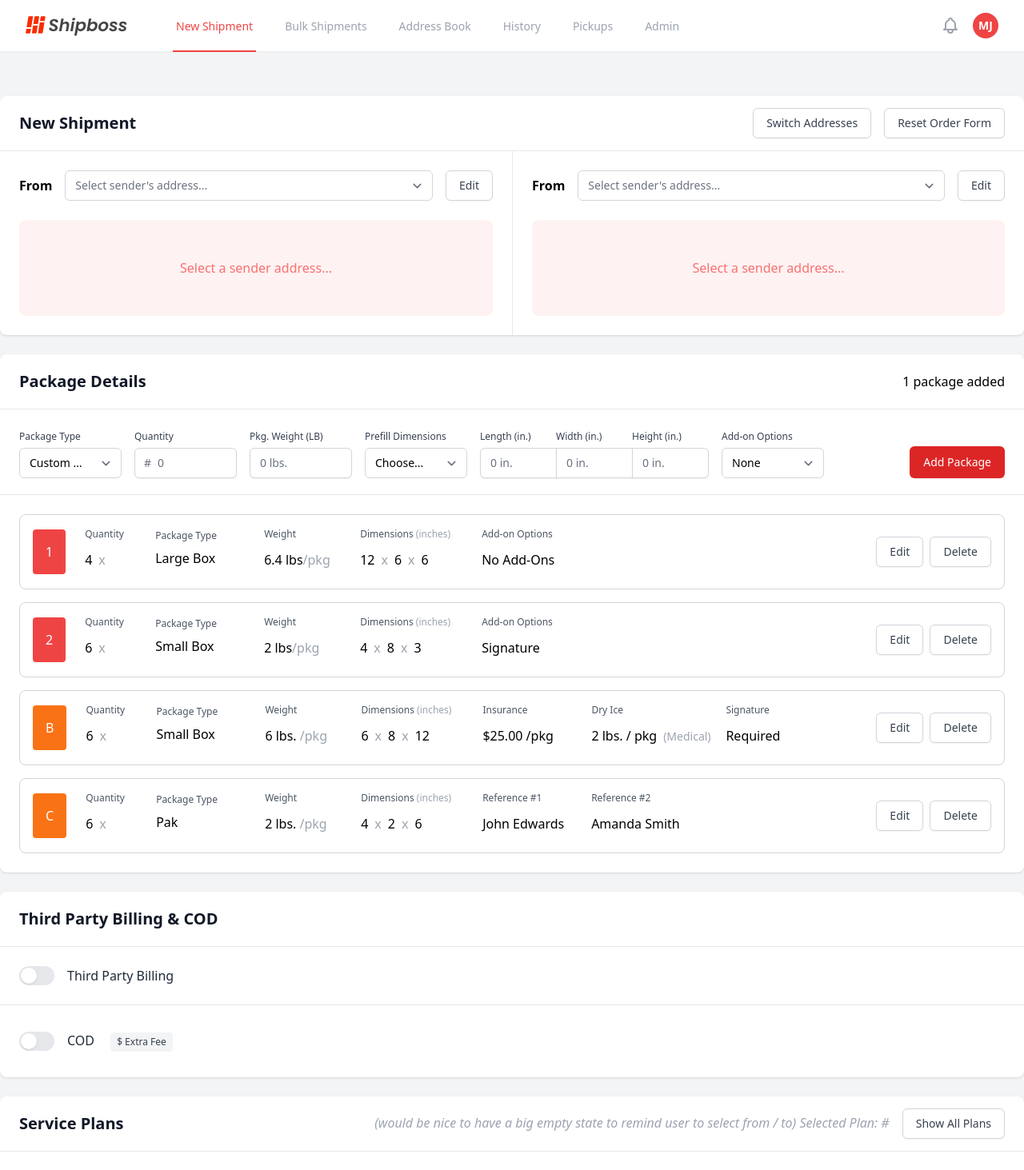
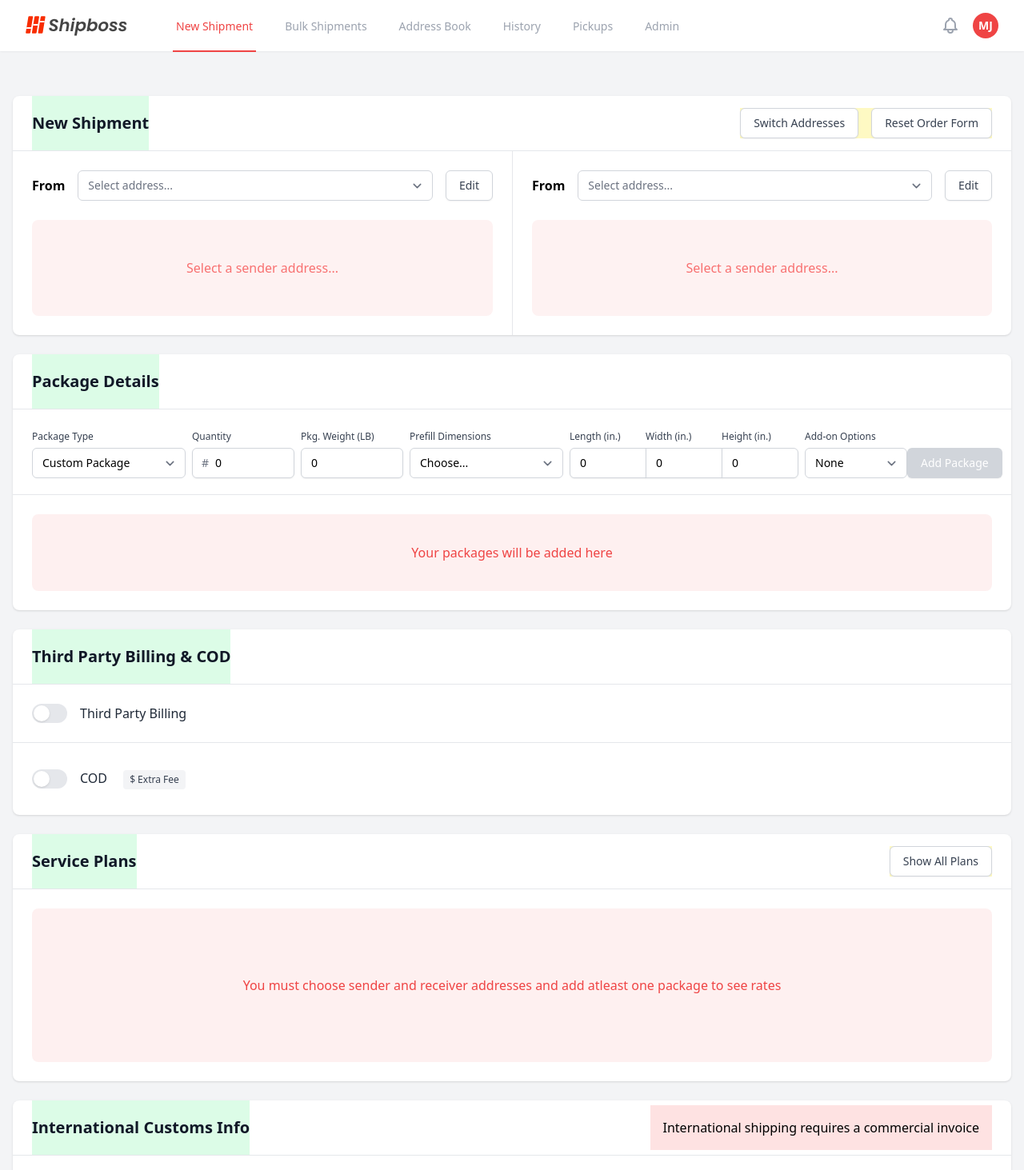
Before and after one commit to noam-elbaz/shipboss-next-js, a Next.js app: page /new-shipment in a window 1280 px wide. Shown: the top 1463 px of the page at 80% size. Built offline with nearby package versions, Linux system fonts and the light colour scheme.

Commit message:
more goodies

```diff
--- a/components/Card.js
+++ b/components/Card.js
@@ -1,5 +1,3 @@
-
-
 export default function Card({ children }) {
   return (
     <div className="bg-white overflow-hidden shadow rounded-lg divide-y divide-gray-200">
--- a/components/CardTitle.js
+++ b/components/CardTitle.js
@@ -2,22 +2,26 @@ export default function CardTitle({ title, children, button, action }) {
   return (
     <div className="">
       {/* CARD TITLE */}
-      <div className="px-4 sm:px-6 sm:flex sm:items-center w-full justify-between">
-        <div className="py-5 ">
-          <h1 className="text-xl font-semibold text-gray-900">{title}</h1>
+      <div className="px-4 sm:px-6 flex items-center justify-between">
+        <div className="py-3 sm:py-5 bg-green-100 shrink-0">
+          <h1 className="text-md sm:text-xl font-semibold text-gray-900">
+            {title}
+          </h1>
         </div>
 
         {button && (
+          <div className="bg-yellow-100">
             <button
               onClick={action}
               type="button"
-            className="inline-flex items-center px-3 py-2 border border-gray-300 shadow-sm text-sm leading-4 font-medium rounded-md text-gray-700 bg-white hover:bg-gray-50 focus:outline-none focus:ring-2 focus:ring-offset-2 focus:ring-red-500"
+              className="items-center px-3 py-2 border border-gray-300 shadow-sm text-sm leading-4 font-medium rounded-md text-gray-700 bg-white hover:bg-gray-50 focus:outline-none focus:ring-2 focus:ring-offset-2 focus:ring-red-500"
             >
               {button}
             </button>
+          </div>
         )}
 
-        {children && <>{children}</>}
+        {children && <div className="bg-yellow-100">{children}</div>}
       </div>
     </div>
   );
--- a/components/layout.js
+++ b/components/layout.js
@@ -1,17 +1,26 @@
 // components/layout.js
-
+import { useState } from "react";
 import Navbar from "./navbar";
 
 export default function Layout({ children }) {
+  const [modalVisible, setModalVisible] = useState(false);
+
   return (
-    <div className="h-full w-screen bg-100 min-h-screen">
-      <Navbar />
-      <div className="pt-20  min-h-screen h-full bg-gray-100">
-        <div className="max-w-7xl mx-auto">
-          <div className="py-10">
-            <main>{children}</main>
+    <div className="relative h-full w-screen bg-100 min-h-screen">
+      {modalVisible && (
+        <div className="z-[100] top-0 left-0 absolute bg-black/75 w-screen h-screen"></div>
+      )}
+
+      <div className="relative">
+        <Navbar />
+        <div className="pt-10 sm:pt-20 min-h-screen h-full bg-gray-100">
+          <div className="max-w-7xl mx-auto">
+            <div className="px-4 py-10">
+              <main>{children}</main>
+            </div>
           </div>
         </div>
+        <div className="p-4 bg-white border-t border-gray-200">Footer</div>
       </div>
     </div>
   );
--- a/package.json
+++ b/package.json
@@ -11,10 +11,12 @@
   "dependencies": {
     "@headlessui/react": "^1.6.6",
     "@heroicons/react": "^1.0.6",
+    "@supabase/supabase-js": "^1.35.6",
     "next": "12.2.3",
     "next-auth": "^4.10.3",
     "react": "18.2.0",
-    "react-dom": "18.2.0"
+    "react-dom": "18.2.0",
+    "react-json-pretty": "^2.2.0"
   },
   "devDependencies": {
     "@tailwindcss/forms": "^0.5.2",
--- a/pages/account.js
+++ b/pages/account.js
@@ -1,6 +1,7 @@
 import React from "react";
 import { useSession, getSession } from "next-auth/react";
 import Card from "../components/Card";
+import CardContent from "../components/CardContent";
 
 export default function Account() {
   const { data: session, status } = useSession();
@@ -8,7 +9,9 @@ export default function Account() {
   if (status === "authenticated") {
     return (
       <Card>
-        <div>Welcome {session.user.email}</div>
+        <CardContent>
+          <div>Welcome {session.user.email}</div>
+        </CardContent>
       </Card>
     );
   } else {
--- /dev/null
+++ b/pages/blog.js
@@ -0,0 +1,25 @@
+import Card from "../components/Card";
+import CardContent from "../components/CardContent";
+import CardTitle from "../components/CardTitle";
+
+export function getStaticProps() {
+  return {
+    props: {
+      orders: [],
+    },
+  };
+}
+
+export default function Blog({ orders }) {
+  return (
+    <>
+      <div className="max-w-7xl mx-auto">
+        <Card>
+          <CardTitle title="Blog" />
+
+          <CardContent>{JSON.stringify(orders, null, 2)}</CardContent>
+        </Card>
+      </div>
+    </>
+  );
+}
--- a/pages/index.js
+++ b/pages/index.js
@@ -1,7 +1,7 @@
 import Card from "../components/Card";
 import Link from "next/link";
 
-export default function Page() {
+export default function Home() {
   return (
     <>
       <div className="max-w-7xl mx-auto">
--- a/pages/new-shipment.js
+++ b/pages/new-shipment.js
@@ -33,36 +33,15 @@ export default function NewShipment() {
   const [packageDetailInput, setPackageDetailInput] = useState({
     id: null,
     type: null,
-    quantity: null,
-    weight: null,
-    length: null,
-    width: null,
-    height: null,
+    quantity: 0,
+    weight: 0,
+    length: 0,
+    width: 0,
+    height: 0,
     addons: null,
   });
 
-  const [packages, setPackages] = useState([
-    {
-      id: "A",
-      type: "Large Box",
-      quantity: 4,
-      weight: 6.4,
-      length: 12,
-      width: 6,
-      height: 6,
-      addons: null,
-    },
-    {
-      id: "B",
-      type: "Small Box",
-      quantity: 6,
-      weight: 2,
-      length: 4,
-      width: 8,
-      height: 3,
-      addons: "signature",
-    },
-  ]);
+  const [packages, setPackages] = useState([]);
 
   const handleChange = (event) => {
     setBillDuty(event.target.value);
@@ -80,10 +59,11 @@ export default function NewShipment() {
     setFromAddress(tempTo);
     setToAddress(tempFrom);
   }
+
   const addresses = [
     {
       id: 0,
-      name: "Select sender's address...",
+      name: "Select address...",
     },
     {
       id: 1,
@@ -117,26 +97,123 @@ export default function NewShipment() {
       },
       isResidental: false,
     },
+    {
+      id: 3,
+      name: "Jacque Rouel",
+      company: null,
+      address: {
+        street: "87 4th Ave.",
+        city: "Paris",
+        country: "France",
+        zip: "46373",
+      },
+      contact: {
+        phone: "+93 (23) 33-3842",
+        email: "jaqueroel@gmail.com",
+      },
+      isResidental: true,
+    },
   ];
 
-  const testPackageDetail = {
-    id: "C",
-    type: "Envelope",
-    quantity: 12,
-    weight: 4,
-    length: 1,
-    width: 4,
-    height: 5,
-    addons: "dry ice",
+  const resetPackageDetail = {
+    id: null,
+    type: null,
+    quantity: null,
+    weight: null,
+    length: null,
+    width: null,
+    height: null,
+    addons: null,
   };
 
   function addPackage() {
-    setPackages([...packages, testPackageDetail]);
-    console.log(packages);
+    if (packageDetailInput.weight != 0 && packageDetailInput.quantity != 0) {
+      setPackages([...packages, packageDetailInput]);
+      resetPackageDetailInput();
     }
+  }
+
+  const handleWeightInput = (event) => {
+    setPackageDetailInput({
+      ...packageDetailInput,
+      weight: event.target.value,
+    });
+  };
+
+  const handleWidthInput = (event) => {
+    setPackageDetailInput({
+      ...packageDetailInput,
+      width: event.target.value,
+    });
+  };
+
+  const handleHeightInput = (event) => {
+    setPackageDetailInput({
+      ...packageDetailInput,
+      height: event.target.value,
+    });
+  };
+
+  const handleLengthInput = (event) => {
+    setPackageDetailInput({
+      ...packageDetailInput,
+      length: event.target.value,
+    });
+  };
+
+  const handleQuantityInput = (event) => {
+    setPackageDetailInput({
+      ...packageDetailInput,
+      quantity: event.target.value,
+    });
+  };
+
+  const handleTypeInput = (event) => {
+    setPackageDetailInput({
+      ...packageDetailInput,
+      type: event.target.value,
+    });
+  };
+
+  const handlePrefillDimensions = (event) => {
+    if (event.target.value === "standard") {
+      setPackageDetailInput({
+        ...packageDetailInput,
+        length: 12,
+        width: 8,
+        height: 10,
+      });
+    } else if (event.target.value === "oversized") {
+      setPackageDetailInput({
+        ...packageDetailInput,
+        length: 24,
+        width: 16,
+        height: 20,
+      });
+    } else {
+      setPackageDetailInput({
+        ...packageDetailInput,
+        length: 0,
+        width: 0,
+        height: 0,
+      });
+    }
+  };
+
+  function resetPackageDetailInput() {
+    setPackageDetailInput({
+      ...packageDetailInput,
+      quantity: 0,
+      weight: 0,
+      length: 0,
+      width: 0,
+      height: 0,
+    });
+  }
+
   return (
     <>
-      <div className="max-w-7xl mx-auto flex flex-col space-y-6 pb-32">
+      <div className="max-w-7xl mx-auto flex flex-col space-y-4 sm:space-y-6 pb-32">
         <Card>
           <CardTitle title="New Shipment">
             <div className="flex space-x-4">
@@ -155,7 +232,7 @@ export default function NewShipment() {
             </div>
           </CardTitle>
 
-          <div className="grid grid-cols-2 w-full divide-x">
+          <div className="grid grid-cols-1 sm:grid-cols-2 w-full divide-y sm:divide-x sm:divide-y-0">
             {/* FROM - LEFT */}
             <div className="p-6">
               <div className="flex w-full place-items-center space-x-4 pb-6">
@@ -176,11 +253,13 @@ export default function NewShipment() {
                 </select>
                 <Button label="Edit" />
               </div>
+
               {fromAddress == 0 ? (
                 <div className="p-12 bg-red-50 grid place-content-center text-red-400 rounded-lg">
                   Select a sender address...
                 </div>
               ) : null}
+
               {fromAddress != 0 ? (
                 <div className="p-12 bg-gray-50 grid place-content-center text-gray-400 rounded-lg">
                   Address selected: {addresses[fromAddress].name}
@@ -224,19 +303,25 @@ export default function NewShipment() {
 
         <Card>
           <CardTitle title="Package Details">
-            {packageCount === 0 && <span>No packages added</span>}
-            {packageCount === 1 && <span>1 package added</span>}
-            {packageCount > 1 && <span>{packageCount} packages added</span>}
+            {packages === 0 && <span>No packages added</span>}
+            {packages.length === 1 && <span>1 package added</span>}
+            {packages.length > 1 && (
+              <span>{packages.length} packages added</span>
+            )}
           </CardTitle>
 
           <CardActions>
             <div className="w-full flex items-end justify-between">
-              <div className="flex flex-row gap-x-4">
-                <div>
+              <div className="flex flex-row space-x-2">
+                <div className="">
                   <label className="text-xs pb-2 font-medium text-gray-700">
                     Package Type
                   </label>
-                  <select className="text-ellipsis w-32 mt-1 block pl-3 pr-10 py-2 text-base border-gray-300 focus:outline-none focus:ring-red-500 focus:border-red-500 sm:text-sm rounded-md">
+                  <select
+                    value={packageDetailInput.type}
+                    onChange={handleTypeInput}
+                    className="text-ellipsis w-48 mt-1 block pl-3 pr-10 py-2 text-base border-gray-300 focus:outline-none focus:ring-red-500 focus:border-red-500 sm:text-sm rounded-md"
+                  >
                     <option>Custom Package</option>
                     <option>Large Box</option>
                     <option>Medium Box</option>
@@ -244,6 +329,7 @@ export default function NewShipment() {
                     <option>Envelope</option>
                   </select>
                 </div>
+
                 <div>
                   <label className="text-xs pb-2 font-medium text-gray-700">
                     Quantity
@@ -253,6 +339,8 @@ export default function NewShipment() {
                       <span className="text-gray-500 sm:text-sm">#</span>
                     </div>
                     <input
+                      value={packageDetailInput.quantity}
+                      onChange={handleQuantityInput}
                       placeholder="0"
                       type="number"
                       className="pl-7 block w-32 shadow-sm focus:ring-red-500 focus:border-red-500 sm:text-sm border-gray-300 rounded-md"
@@ -267,6 +355,8 @@ export default function NewShipment() {
                   <div className="mt-1">
                     <input
                       placeholder="0 lbs."
+                      value={packageDetailInput.weight}
+                      onChange={handleWeightInput}
                       type="number"
                       className="w-32  shadow-sm focus:ring-red-500 focus:border-red-500 sm:text-sm border-gray-300 rounded-md"
                     />
@@ -277,10 +367,13 @@ export default function NewShipment() {
                   <label className="text-xs pb-2 font-medium text-gray-700">
                     Prefill Dimensions
                   </label>
-                  <select className="text-ellipsis w-32 mt-1 block pl-3 pr-10 py-2 text-base border-gray-300 focus:outline-none focus:ring-red-500 focus:border-red-500 sm:text-sm rounded-md">
+                  <select
+                    onChange={handlePrefillDimensions}
+                    className="text-ellipsis w-48 mt-1 block pl-3 pr-10 py-2 text-base border-gray-300 focus:outline-none focus:ring-red-500 focus:border-red-500 sm:text-sm rounded-md"
+                  >
                     <option>Choose...</option>
-                    <option>Standard 12 x 8 x 10</option>
-                    <option>Oversized 24 x 16 x 20</option>
+                    <option value={"standard"}>Standard 12 x 8 x 10</option>
+                    <option value={"oversized"}>Oversized 24 x 16 x 20</option>
                   </select>
                 </div>
 
@@ -291,18 +384,23 @@ export default function NewShipment() {
                     </label>
                     <div className="mt-1">
                       <input
+                        value={packageDetailInput.length}
+                        onChange={handleLengthInput}
                         placeholder="0 in."
                         type="number"
                         className="w-24  shadow-sm focus:ring-red-500 focus:border-red-500 sm:text-sm border-gray-300 relative rounded-l-md focus:z-10"
                       />
                     </div>
                   </div>
+
                   <div>
                     <label className="  text-xs pb-2 font-medium text-gray-700">
                       Width (in.)
                     </label>
                     <div className="mt-1">
                       <input
+                        value={packageDetailInput.width}
+                        onChange={handleWidthInput}
                         placeholder="0 in."
                         type="number"
                         className="w-24  shadow-sm focus:ring-red-500 focus:border-red-500 sm:text-sm border-gray-300 relative focus:z-10"
@@ -316,6 +414,8 @@ export default function NewShipment() {
                     <div className="mt-1">
                       <input
                         type="number"
+                        value={packageDetailInput.height}
+                        onChange={handleHeightInput}
                         placeholder="0 in."
                         className="w-24 shadow-sm focus:ring-red-500 focus:border-red-500 sm:text-sm border-gray-300 relative rounded-r-md focus:z-10"
                       />
@@ -336,9 +436,16 @@ export default function NewShipment() {
                   </select>
                 </div>
               </div>
+
               <button
                 onClick={addPackage}
-                className="h-10 inline-flex items-center px-4 py-2 border border-transparent text-sm font-medium rounded-md shadow-sm text-white bg-red-600 hover:bg-red-700 focus:outline-none focus:ring-2 focus:ring-offset-2 focus:ring-red-500"
+                className={classNames(
+                  "inline-flex shrink-0 items-center px-4 py-2 text-sm border border-transparent font-medium rounded-md shadow-sm text-white hover:bg-red-700 focus:outline-none focus:ring-2 focus:ring-offset-2 focus:ring-red-500",
+                  packageDetailInput.weight == 0 ||
+                    packageDetailInput.quantity == 0
+                    ? "bg-gray-300"
+                    : "bg-red-500"
+                )}
               >
                 Add Package
               </button>
@@ -347,10 +454,10 @@ export default function NewShipment() {
 
           {packages.length === 0 && (
             <CardContent>
-              <div className="bg-red-100/50 w-full h-24 p-4 rounded-lg grid place-content-center border border-red-500 border-dashed">
+              <div className="bg-red-100/50 w-full h-24 p-4 rounded-lg grid place-content-center">
                 <div className="flex space-y-2 place-items-center">
                   <div className="my-auto text-red-500">
-                    You packages will be added here
+                    Your packages will be added here
                   </div>
                 </div>
               </div>
@@ -428,6 +535,8 @@ export default function NewShipment() {
                   </div>
                 ))}
 
+                {false && (
+                  <>
                     <div className="flex justify-between p-4 border rounded-lg border-gray-300 items-center hover:shadow">
                       <div className="flex space-x-2 items-center">
                         <div className="px-4 py-4 bg-orange-500 text-white flex text-center items-center rounded">
@@ -566,6 +675,8 @@ export default function NewShipment() {
                         <Button label="Delete" />
                       </div>
                     </div>
+                  </>
+                )}
               </div>
             </CardContent>
           )}
@@ -721,26 +832,21 @@ export default function NewShipment() {
 
         <Card>
           <CardTitle title="Service Plans">
-            <div className="space-x-4">
-              <span className="text-left text-gray-400 italic">
-                (would be nice to have a big empty state to remind user to
-                select from / to) Selected Plan: #{selectedPlan}
-              </span>
             <Button label="Show All Plans" />
-            </div>
           </CardTitle>
           <CardContent>
-            {packageCount === 0 && (
-              <div className="bg-red-100/50 w-full h-24 p-4 rounded-lg grid place-content-center border border-red-500 border-dashed">
+            {packages.length == 0 && (
+              <div className="bg-red-100/50 w-full h-48 p-4 rounded-lg grid place-content-center">
                 <div className="flex space-y-2 place-items-center">
-                  <div className="my-auto text-red-500">
-                    You must add atleast one package to see rates
+                  <div className="my-auto text-red-500 text-center">
+                    You must choose sender and receiver addresses and add
+                    atleast one package to see rates
                   </div>
                 </div>
               </div>
             )}
 
-            {packageCount !== 0 && (
+            {packages.length > 0 && (
               <div className="space-y-12 lg:space-y-0 lg:grid lg:grid-cols-4 lg:gap-x-8">
                 {/* Plan Choice #1 */}
                 <div
@@ -862,7 +968,9 @@ export default function NewShipment() {
 
         <Card>
           <CardTitle title="International Customs Info">
+            <span className="hidden sm:block text-right p-4 bg-red-100">
               International shipping requires a commercial invoice
+            </span>
           </CardTitle>
           <CardContent>
             <div className="space-x-4 flex items-center">
@@ -1051,6 +1159,7 @@ export default function NewShipment() {
                 </div>
               </div>
             )}
+
             {makeCommercialInvoice && (
               <div>
                 <div className="w-full flex justify-between items-end pt-8">
@@ -1229,12 +1338,6 @@ export default function NewShipment() {
         <Card>
           <CardTitle title="Confirm & Print Label">
             <div className="flex space-x-4 place-items-center">
-              {pickupRequired && (
-                <div className="rounded-md bg-red-50 px-4 py-2 text-md text-red-700">
-                  You will be prompted to enter a pickup date and time after
-                  clicking confirm and print.
-                </div>
-              )}
               <div className="font-base text-gray-800 text-right">
                 This shipment requires pickup
               </div>
@@ -1256,6 +1359,12 @@ export default function NewShipment() {
             </div>
           </CardTitle>
           <CardContent>
+            {pickupRequired && (
+              <div className="rounded-md bg-red-50 px-4 py-2 text-md text-red-700">
+                You will be prompted to enter a pickup date and time after
+                clicking confirm and print.
+              </div>
+            )}
             <div className="flex justify-between items-center">
               <div className="space-x-4 flex items-center">
                 <span>Label Type</span>
--- /dev/null
+++ b/utils/supabase.js
@@ -0,0 +1,6 @@
+import { createClient } from "@supabase/supabase-js";
+
+export default createClient(
+  process.env.NEXT_PUBLIC_SUPBASE_URL,
+  process.env.NEXT_PUBLIC_SUPABASE_API_KEY
+);
```
Also changed, not shown: pages/login.js (+20 -3 lines), 2 other files (tests, documents, lock files or other folders). Lines whose indentation alone changed are shown as unchanged.
